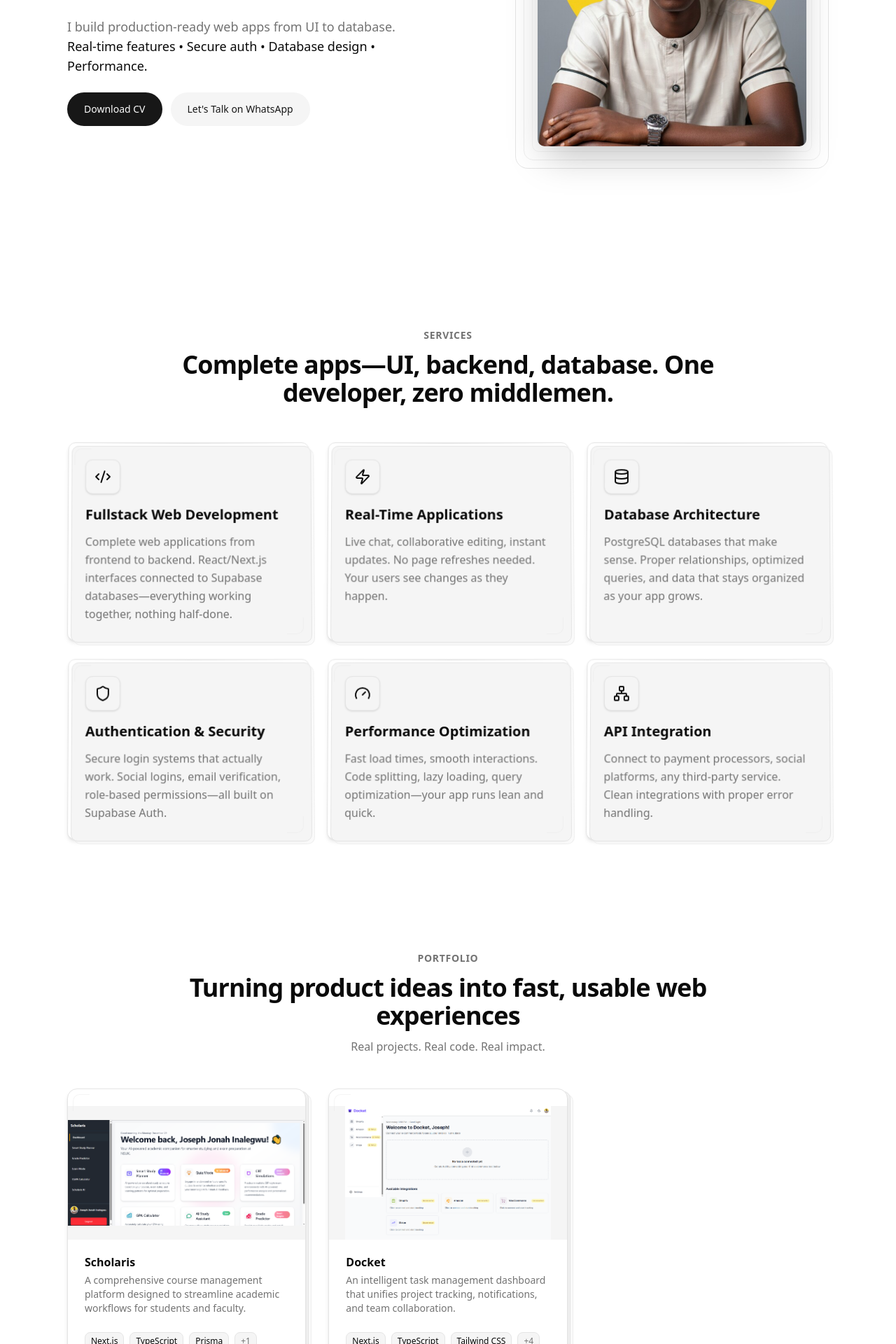
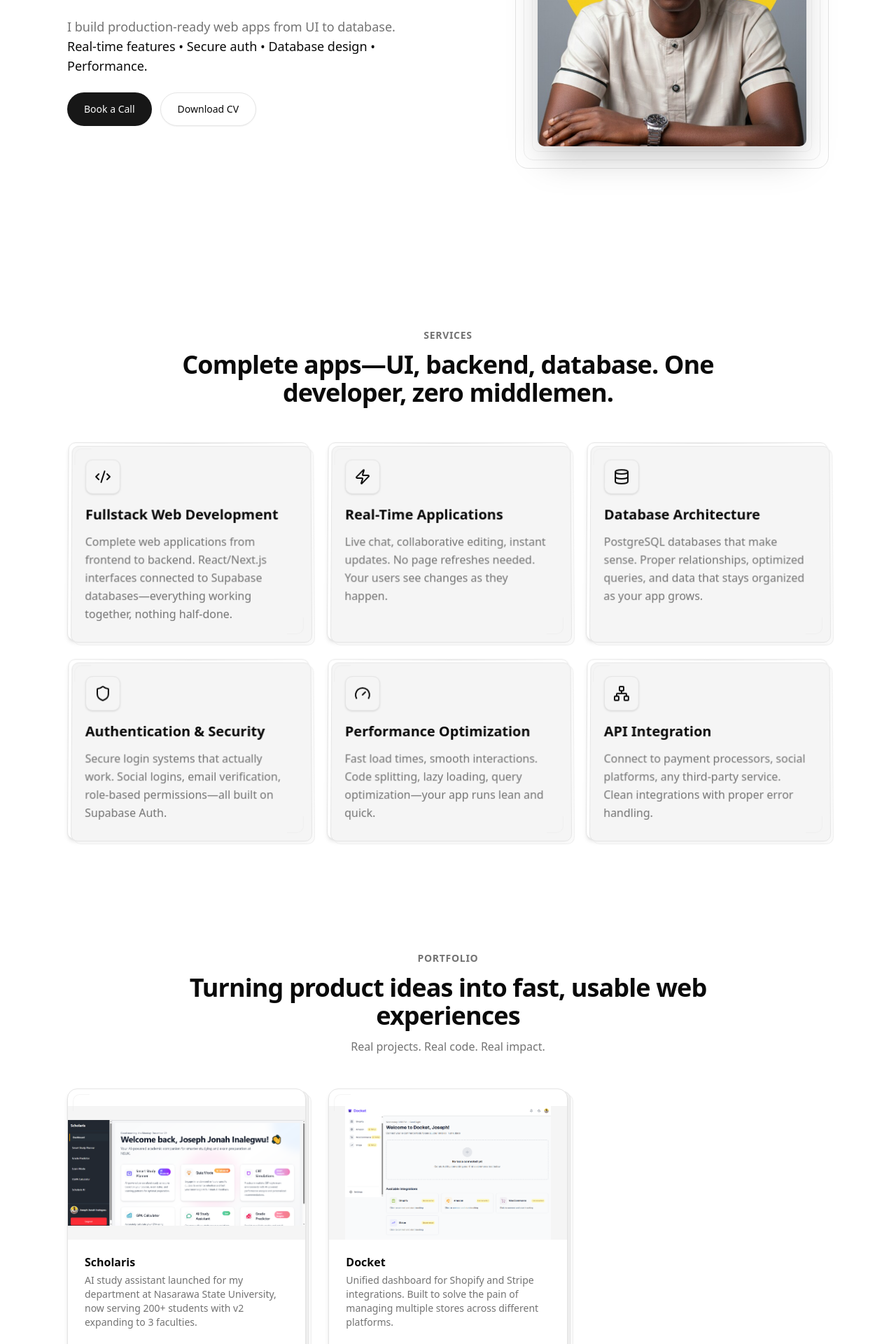
Before and after one commit to JOSEPH-Inalegwu/joseph-portfolio, a Next.js app: page / in a window 1280 px wide. Shown: the part 420-2340 px from the top of the page at 70% size. Built offline with nearby package versions, Linux system fonts and the light colour scheme.

Commit message:
feat:  optimize UX and update project conten

```diff
--- a/app/globals.css
+++ b/app/globals.css
@@ -119,6 +119,12 @@
   * {
     @apply border-border outline-ring/50;
   }
+
+  html {
+    scroll-behavior: smooth;
+    scroll-padding-top: 4rem;
+  }
+
   body {
     @apply bg-background text-foreground;
   }
--- a/components/layout/navbar.tsx
+++ b/components/layout/navbar.tsx
@@ -7,7 +7,6 @@ import { ModeToggle } from "@/components/theme/mode-toggle"
 import { Menu, X } from "lucide-react"
 
 const navItems = [
-    { label: "About", href: "#about" },
     { label: "Services", href: "#services" },
     { label: "Projects", href: "#projects" },
     { label: "Education", href: "#education" },
--- a/components/sections/contact.tsx
+++ b/components/sections/contact.tsx
@@ -122,7 +122,8 @@ export function Contact() {
                         </div>
 
                         <Card className="border-border bg-background/50 p-6 backdrop-blur-sm sm:p-8 min-h-[500px]">
-                            {activeTab === 'message' ? (
+                            {/* Message Form */}
+                            <div className={activeTab === 'message' ? "block" : "hidden"}>
                                 <form onSubmit={form.handleSubmit(onSubmit)} className="flex flex-col gap-4 animate-in fade-in slide-in-from-bottom-4 duration-300">
                                     <div className="grid gap-4 sm:grid-cols-2">
                                         <div className="space-y-2">
@@ -180,7 +181,10 @@ export function Contact() {
                                         {isSubmitting ? "Sending..." : "Send Message"}
                                     </Button>
                                 </form>
-                            ) : (
+                            </div>
+
+                            {/* Calendar View */}
+                            <div className={activeTab === 'calendar' ? "block" : "hidden"}>
                                 <div className="flex flex-col items-center justify-center h-full gap-4 text-center animate-in fade-in slide-in-from-bottom-4 duration-300">
                                     <div className="mb-2">
                                         <h3 className="text-xl font-semibold">Schedule a meeting</h3>
@@ -195,10 +199,11 @@ export function Contact() {
                                             src="https://cal.com/joseph-jonah-inalegwu-uh2g7p"
                                             style={{ width: "100%", height: "400px", border: "none" }}
                                             title="Book a call with Joseph"
+                                            loading="lazy"
                                         />
                                     </div>
                                 </div>
-                            )}
+                            </div>
                         </Card>
                     </div>
                 </div>
--- a/components/sections/hero.tsx
+++ b/components/sections/hero.tsx
@@ -60,17 +60,17 @@ export function Hero() {
 
                             {/* CTAs */}
                             <div className="flex flex-col gap-3 sm:flex-row sm:items-center">
-                                {/* Download CV */}
+                                {/* Book a Call */}
                                 <Button asChild className="rounded-full">
-                                    <a href="/Joseph-JI-CV.pdf" download="Joseph-JI-CV.pdf">
-                                        Download CV
+                                    <a href="#contact" className="smooth-scroll">
+                                        Book a Call
                                     </a>
                                 </Button>
 
-                                {/* WhatsApp */}
-                                <Button asChild variant="secondary" className="rounded-full">
-                                    <a href={whatsappURL} target="_blank" rel="noopener noreferrer">
-                                        Let's Talk on WhatsApp
+                                {/* Download CV */}
+                                <Button asChild variant="outline" className="rounded-full">
+                                    <a href="/Joseph-JI-CV.pdf" download="Joseph-JI-CV.pdf">
+                                        Download CV
                                     </a>
                                 </Button>
                             </div>
--- a/content/projects.ts
+++ b/content/projects.ts
@@ -24,10 +24,10 @@ export const projects: Project[] = [
     {
         slug: "scholaris",
         title: "Scholaris",
-        summary: "A comprehensive course management platform designed to streamline academic workflows for students and faculty.",
+        summary: "AI study assistant launched for my department at Nasarawa State University, now serving 200+ students with v2 expanding to 3 faculties.",
         role: "Full-stack Developer",
-        stack: ["Next.js", "TypeScript", "Prisma", "PostgreSQL"],
-        liveUrl: "#",
+        stack: ["Next.js", "TypeScript", "AI Integration", "Prisma", "PostgreSQL"],
+        liveUrl: "https://scholaris-nsuk.vercel.app",
         coverImage: "/projects/scholaris/scholaris-dashboard.png",
         galleryImages: [
             "/projects/scholaris/scholaris-smart-study-planner.png",
@@ -42,25 +42,26 @@ export const projects: Project[] = [
         },
         howIBuilt: [
             "Architected a scalable schema using Prisma and PostgreSQL to handle complex relationships between students, courses, and grades.",
-            "Implemented secure authentication and role-based access control (RBAC) to differentiate between student and faculty permissions.",
+            "Integrated AI-driven study recommendations to personalize learning paths for each student.",
             "Built a responsive frontend with Next.js and Tailwind CSS, ensuring accessibility across devices.",
         ],
         whatILearned: [
-            "Mastered complex database modeling for many-to-many relationships in an academic context.",
+            "Mastered combining traditional CRUD operations with AI features in a production environment.",
             "Deepened understanding of server-side component patterns in Next.js for improved performance.",
         ],
         impact: [
-            "Reduced course registration time by 40% through an optimized UI flow.",
-            "Centralized academic data, eliminating the need for scattered spreadsheets and manual tracking.",
+            "Served 200+ active students in the initial pilot department launch.",
+            "Reduced exam anxiety and improved study efficiency through personalized planning tools.",
+            "Scaling to 3 additional faculties in v2 based on successful adoption metrics.",
         ],
     },
     {
         slug: "docket",
         title: "Docket",
-        summary: "An intelligent task management dashboard that unifies project tracking, notifications, and team collaboration.",
+        summary: "Unified dashboard for Shopify and Stripe integrations. Built to solve the pain of managing multiple stores across different platforms.",
         role: "Full-Stack Developer",
-        stack: ["Next.js", "TypeScript", "Tailwind CSS", "Redux", "Prisma", "PostgreSQL", "Supabase"],
-        liveUrl: "#",
+        stack: ["Next.js", "TypeScript", "Tailwind CSS", "Shadcn UI", "Prisma", "PostgreSQL", "Supabase", "Stripe", "Shopify"],
+        liveUrl: "https://my-docket.vercel.app",
         coverImage: "/projects/docket/dashboard.png",
         galleryImages: [
             "/projects/docket/Connected Interface.png",
```
